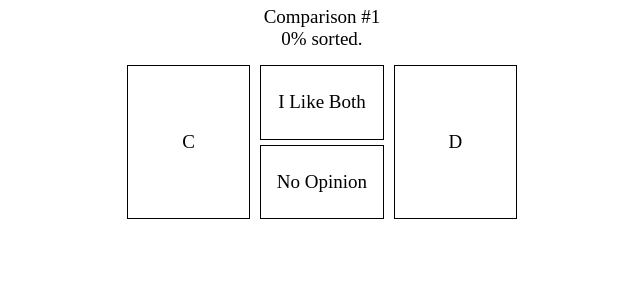
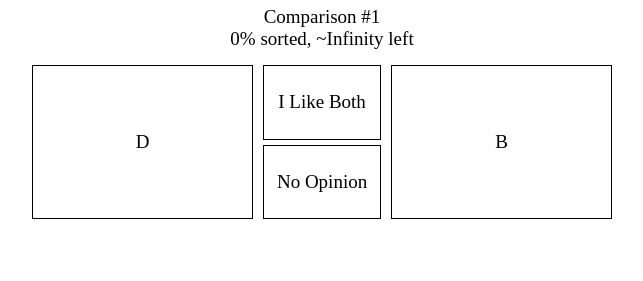
Before and after one commit to galenguyer/stuffsorter, a plain HTML site: page index.html in a window 1280 px wide. Shown: the whole page, without its empty margins (318-961 px from the left). Drawn offline with Linux system fonts and the light colour scheme.

Commit message:
shuffle on start, show remaining comparisions, some style fixes

```diff
--- a/index.html
+++ b/index.html
@@ -25,6 +25,13 @@
 
         // set up the lstMember array
         function initList() {
+            // shuffle the initial array so every run will be different
+            for (let i = items.length - 1; i > 0; i--) {
+                const j = Math.floor(Math.random() * i)
+                const temp = items[i]
+                items[i] = items[j]
+                items[j] = temp
+            }
             var n = 0;
 
             // set lstMember[0] to the initial sequence that is being sorted
@@ -201,8 +208,10 @@
 
         // update the page with the current comparison
         function showCurrentComparison() {
+            percent = Math.floor(progress * 100 / totalSize);
             document.getElementById("battleNumber").innerHTML =
-                "Comparison #" + currentQuestion + "<br>" + Math.floor(progress * 100 / totalSize) + "% sorted.";
+                "Comparison #" + currentQuestion + "<br>" + percent + "% sorted, ~" +
+                Math.floor(currentQuestion*(100/percent)-currentQuestion) +" left";
             document.getElementById("leftField").innerHTML = items[lstMember[comparison1][head1]];
             document.getElementById("rightField").innerHTML = items[lstMember[comparison2][head2]];
             currentQuestion++;
@@ -213,7 +222,6 @@
             font-size: 19px;
             text-align: center;
             vertical-align: middle;
-            width: 410px;
             margin-left: auto;
             margin-right: auto;
             border-collapse: separate;
@@ -221,14 +229,14 @@
         }
 
         #leftField {
-            width: 120px;
+            width: 240px;
             height: 150px;
             border: 1px solid #000;
             cursor: pointer;
         }
 
         #rightField {
-            width: 120px;
+            width: 240px;
             height: 150px;
             border: 1px solid #000;
             cursor: pointer;
@@ -242,7 +250,6 @@
         }
 
         #resultField>table {
-            width: 200px;
             font-size: 18px;
             line-height: 120%;
             margin-left: auto;
```
